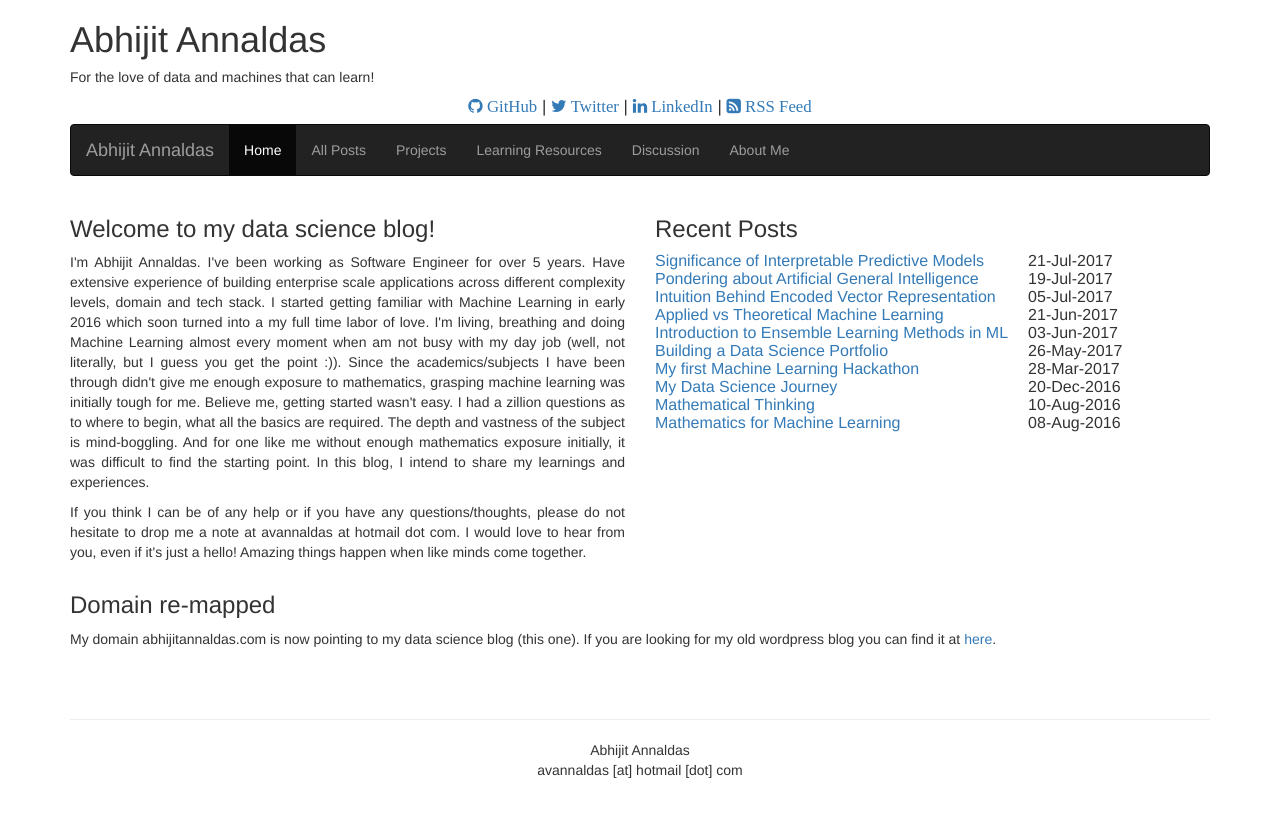
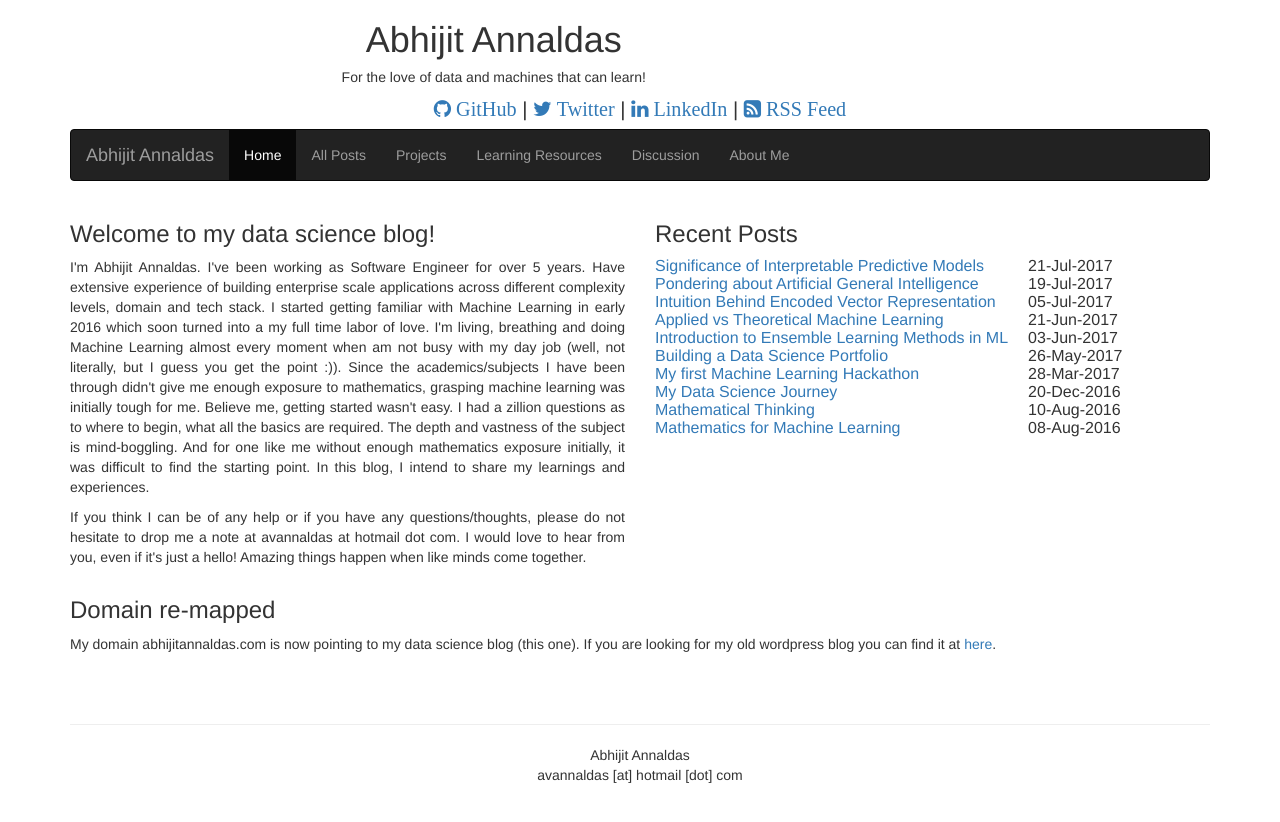
Before and after one commit to devm1023/ML_project, a Jekyll site: the page built from index.html, in a window 1280 px wide. Shown: the top 822 px of the page. Built offline with Jekyll 4.4.1, drawn with Linux system fonts in a browser that asks for light colours; nearby versions of some CDN libraries.

Commit message:
Update header.html

```diff
--- a/_includes/header.html
+++ b/_includes/header.html
@@ -1,7 +1,7 @@
 <!--Header-->
-<div class="row">
+<div class="row" style="text-align:center">
 	<div class="col-sm-9">
-		<p style="text-align:center">
+		<p>
 			<h1>Abhijit Annaldas</h1>
 			<h5>For the love of data and machines that can learn!</h5>
 		</p>
@@ -9,12 +9,12 @@
 </div>
 <div class="row">
 	<div class="col-sm-12" style="margin-bottom:5px;text-align:center">
-		<big>
+		<big><big>
 		<A href="http://github.com/avannaldas" target="_blank"><i class="fa fa-github" aria-hidden="true"> GitHub</i></A> |
 		<A href="http://twitter.com/avannaldas" target="_blank"><i class="fa fa-twitter" aria-hidden="true"> Twitter</i></A> |
 		<A href="http://linkedin.com/in/avannaldas" target="_blank"><i class="fa fa-linkedin" aria-hidden="true"> LinkedIn</i></A> |
 		<A href="https://avannaldas.github.io/feed" target="_blank"><i class="fa fa-rss-square" aria-hidden="true"> RSS Feed</i></A>
-		</big>
+		</big></big>
 	</div>
 </div>
 
```
